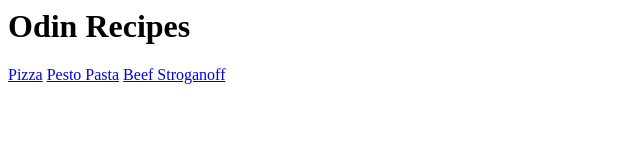
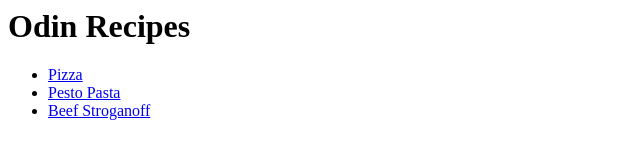
Before and after one commit to jscraw/odin-recipes, a plain HTML site: page index.html in a window 1280 px wide. Shown: the whole page, without its empty margins (0-640 px from the left). Drawn offline with Linux system fonts and the light colour scheme.

Commit message:
add hrefs to unordered list

```diff
--- a/index.html
+++ b/index.html
@@ -7,9 +7,11 @@
 
     <body>
         <h1>Odin Recipes</h1>
-        <a href="./recipes/pizza.html">Pizza</a>
-        <a href="./recipes/pesto-pasta.html">Pesto Pasta</a>
-        <a href="./recipes/beef-stroganoff.html">Beef Stroganoff</a>
+        <ul>
+        <li><a href="./recipes/pizza.html">Pizza</a></li>
+        <li><a href="./recipes/pesto-pasta.html">Pesto Pasta</a></li>
+        <li><a href="./recipes/beef-stroganoff.html">Beef Stroganoff</a></li>
+        </ul>
     </body>
 
 </html>
```
